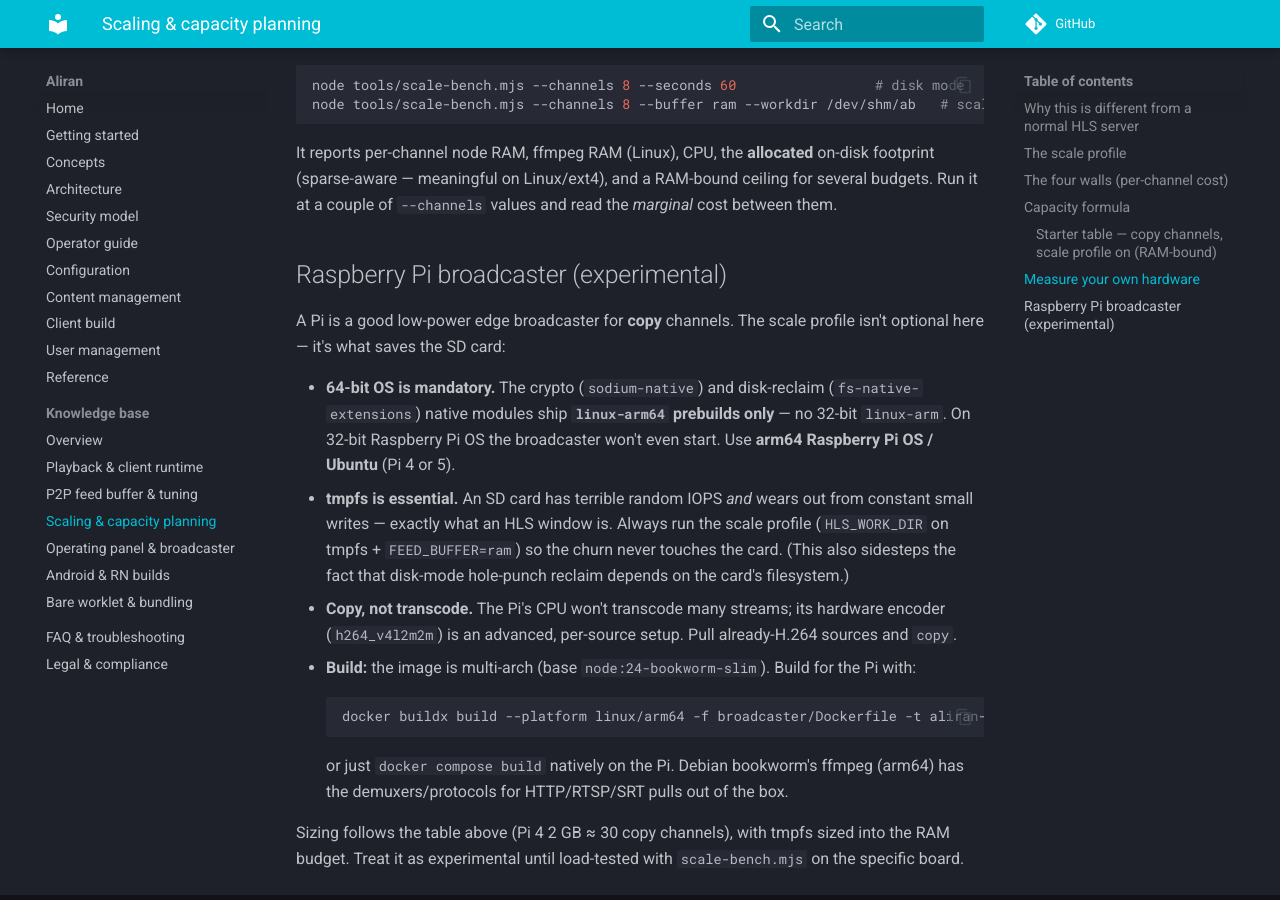
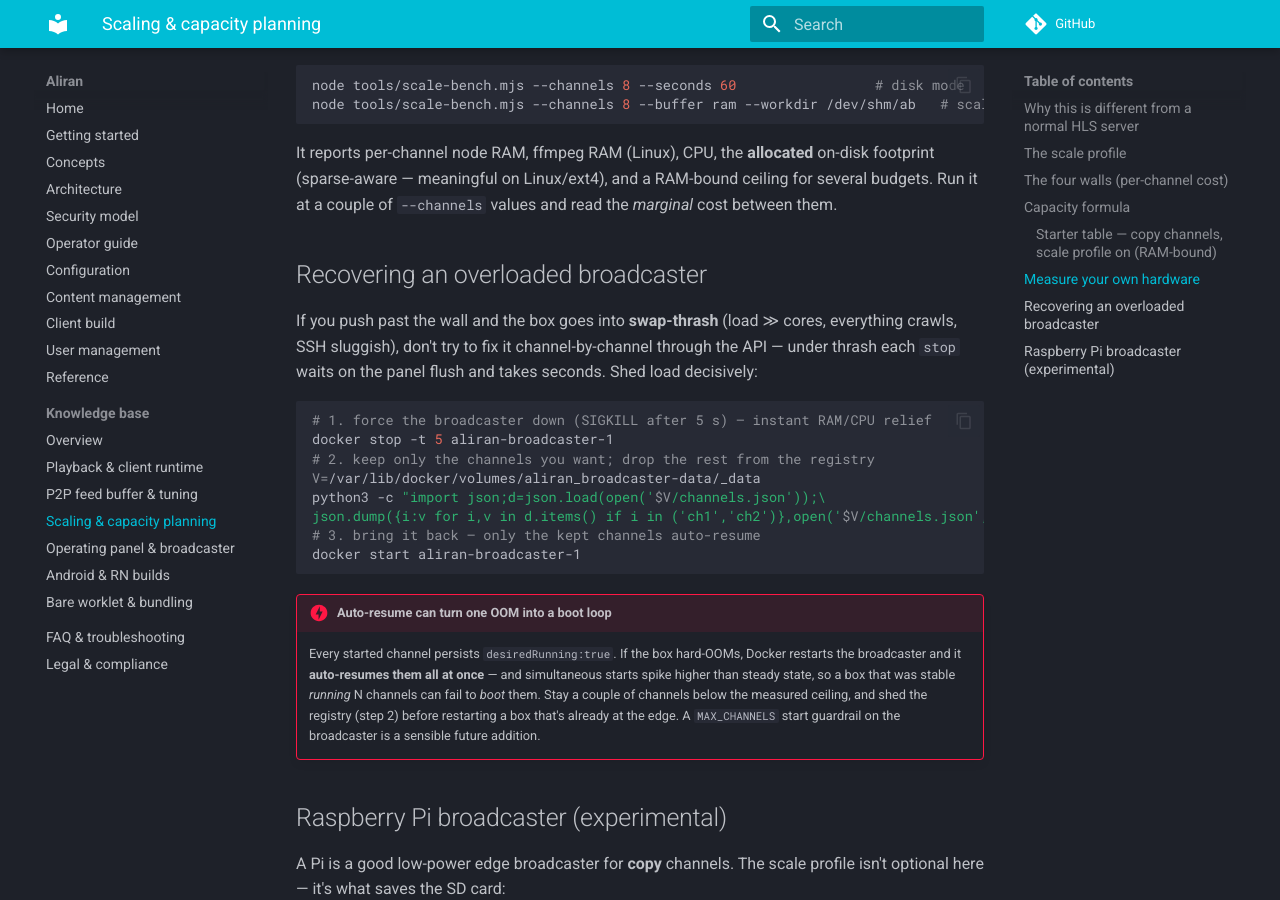
Before and after one commit to AbueloSimpson/aliran, an MkDocs documentation site: the page built from docs/kb/scaling.md, in a window 1280 px wide and 900 px high, scrolled down 3433 px. Built offline with MkDocs 1.6.1 and Material for MkDocs 9.7.7, drawn with Linux system fonts in a browser that asks for light colours; comment, search, counter and statistics services are not loaded.

Commit message:
docs(scaling): add overloaded-broadcaster recovery + auto-resume boot-loop warning
From the VPS load test: under swap-thrash, shed load with `docker stop -t 5` + filter
channels.json rather than the (slow) per-channel API stop. Warn that desiredRunning:true
means a hard OOM auto-resumes every channel at once on restart (a boot loop) — hence a
future MAX_CHANNELS guardrail.

````diff
--- a/docs/kb/scaling.md
+++ b/docs/kb/scaling.md
@@ -128,6 +128,31 @@
 (sparse-aware — meaningful on Linux/ext4), and a RAM-bound ceiling for several budgets. Run it at
 a couple of `--channels` values and read the *marginal* cost between them.
 
+## Recovering an overloaded broadcaster
+
+If you push past the wall and the box goes into **swap-thrash** (load ≫ cores, everything
+crawls, SSH sluggish), don't try to fix it channel-by-channel through the API — under thrash
+each `stop` waits on the panel flush and takes seconds. Shed load decisively:
+
+```bash
+# 1. force the broadcaster down (SIGKILL after 5 s) — instant RAM/CPU relief
+docker stop -t 5 aliran-broadcaster-1
+# 2. keep only the channels you want; drop the rest from the registry
+V=/var/lib/docker/volumes/aliran_broadcaster-data/_data
+python3 -c "import json;d=json.load(open('$V/channels.json'));\
+json.dump({i:v for i,v in d.items() if i in ('ch1','ch2')},open('$V/channels.json','w'),indent=2)"
+# 3. bring it back — only the kept channels auto-resume
+docker start aliran-broadcaster-1
+```
+
+!!! danger "Auto-resume can turn one OOM into a boot loop"
+    Every started channel persists `desiredRunning:true`. If the box hard-OOMs, Docker restarts
+    the broadcaster and it **auto-resumes them all at once** — and simultaneous starts spike
+    higher than steady state, so a box that was stable *running* N channels can fail to *boot*
+    them. Stay a couple of channels below the measured ceiling, and shed the registry (step 2)
+    before restarting a box that's already at the edge. A `MAX_CHANNELS` start guardrail on the
+    broadcaster is a sensible future addition.
+
 ## Raspberry Pi broadcaster (experimental)
 
 A Pi is a good low-power edge broadcaster for **copy** channels. The scale profile isn't optional
````
